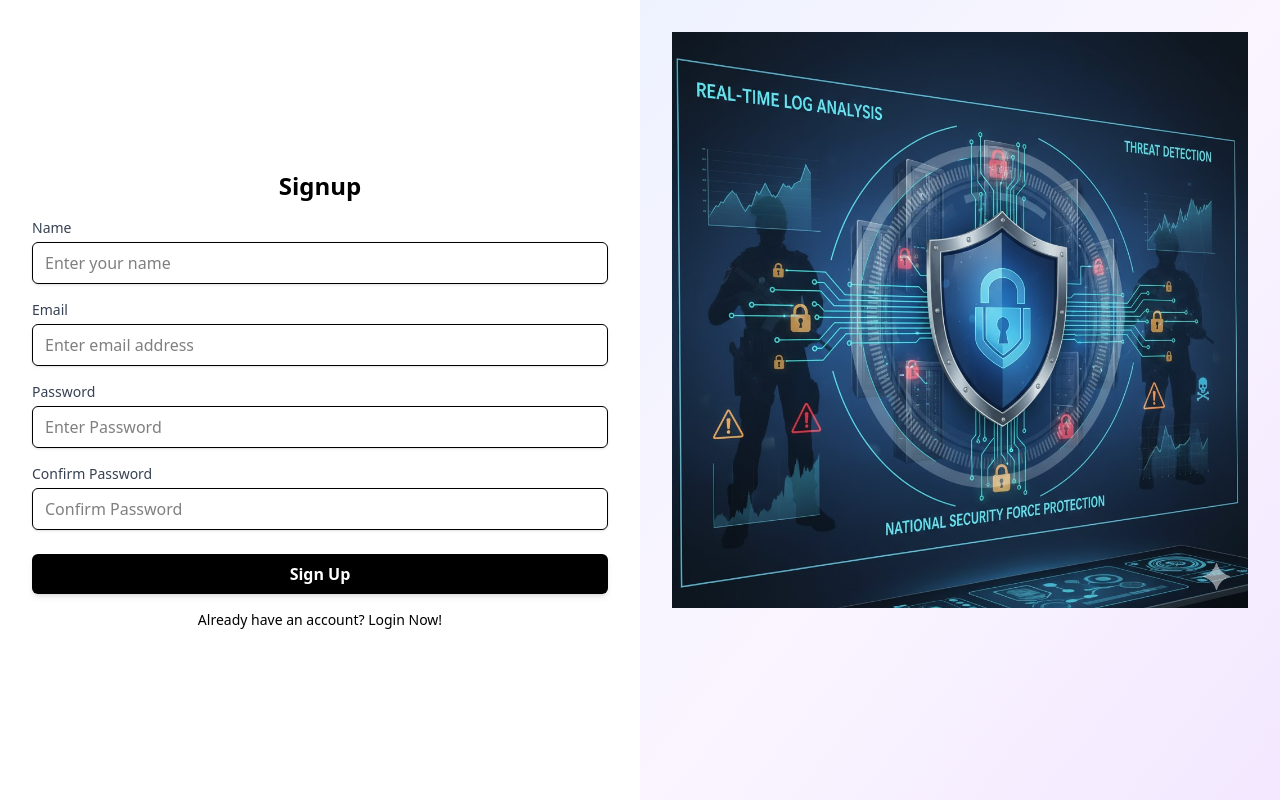
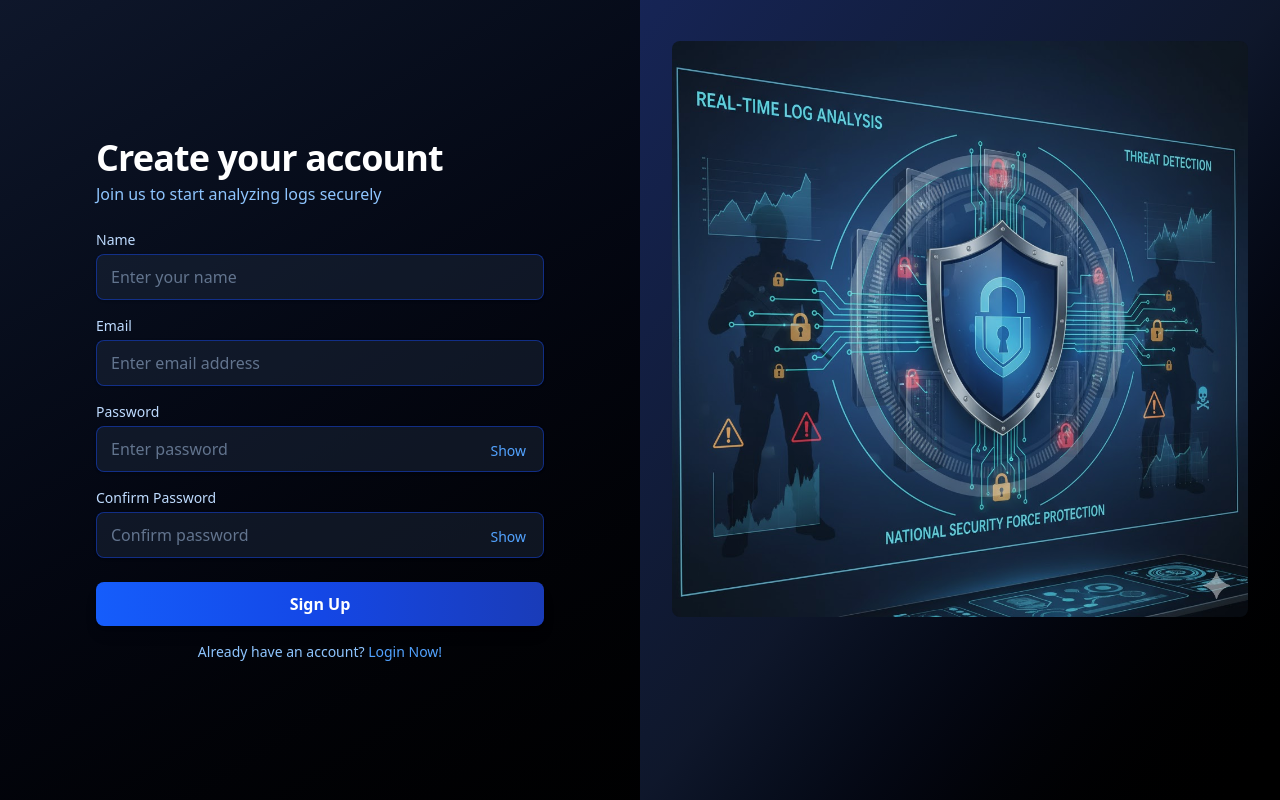
Before and after one commit to Niruth4405/You-decide-hackman, a React (Vite) app: page /signup in a window 1280 px wide. Built offline with nearby package versions, Linux system fonts and the light colour scheme.

Commit message:
Signup Login UI changed

```diff
--- a/src/client/components/Login.jsx
+++ b/src/client/components/Login.jsx
@@ -1,15 +1,45 @@
 import React, { useState } from "react";
+import { motion } from "framer-motion";
 import { Link, useNavigate } from "react-router-dom";
 import { toast, ToastContainer } from "react-toastify";
 
 import img from "../../assets/loginImg.jpg";
 
 const Login = () => {
+  const pageVariants = {
+    initial: { opacity: 0 },
+    animate: { opacity: 1, transition: { duration: 0.4 } },
+    exit: { opacity: 0, transition: { duration: 0.2 } }
+  };
+
+  const containerVariants = {
+    initial: { opacity: 0, y: 16 },
+    animate: {
+      opacity: 1,
+      y: 0,
+      transition: { type: "spring", stiffness: 120, damping: 16 }
+    }
+  };
+
+  const itemVariants = {
+    initial: { opacity: 0, y: 10 },
+    animate: (i) => ({
+      opacity: 1,
+      y: 0,
+      transition: { delay: 0.05 * i, duration: 0.25 }
+    })
+  };
+
+  const mediaVariants = {
+    initial: { opacity: 0, x: 20 },
+    animate: { opacity: 1, x: 0, transition: { duration: 0.5 } }
+  };
   const [formData, setFormData] = useState({
     email: "",
     password: ""
   });
   const [isLoading, setIsLoading] = useState(false);
+  const [showPassword, setShowPassword] = useState(false);
   const navigate = useNavigate();
 
   const handleChange = (e) => {
@@ -73,7 +103,13 @@ const Login = () => {
   };
 
   return (
-    <div className="min-h-screen w-screen flex items-center justify-center bg-gradient-to-br from-gray-100 to-gray-200 p-0">
+    <motion.div
+      className="min-h-screen w-screen flex items-center justify-center bg-gradient-to-br from-slate-900 via-blue-950 to-black p-0 font-sans"
+      initial="initial"
+      animate="animate"
+      exit="exit"
+      variants={pageVariants}
+    >
       <ToastContainer
         position="top-right"
         autoClose={3000}
@@ -84,70 +120,104 @@ const Login = () => {
         pauseOnFocusLoss
         draggable
         pauseOnHover
-        theme="light"
+        theme="dark"
       />
+      <div className="w-full min-h-screen mx-0 bg-gradient-to-br from-slate-900 to-black flex flex-col lg:flex-row">
+        <motion.div
+          className="lg:w-1/2 w-full mx-auto flex flex-col justify-center items-center px-6 py-10 md:py-16"
+          variants={containerVariants}
+        >
+          <motion.div className="flex flex-col items-start justify-start text-start w-full max-w-md" variants={itemVariants} custom={0}>
+            <h2 className="text-3xl md:text-4xl font-extrabold tracking-tight text-white">Welcome back</h2>
+            <p className="text-blue-300 mt-1">Sign in to continue to your dashboard</p>
+          </motion.div>
 
-      <div className="w-full h-screen max-w-none mx-0 bg-white rounded-none shadow-none flex flex-col md:flex-row overflow-hidden">
-        {/* Left: Login Area */}
-        <div className="md:w-1/2 w-full mx-auto flex flex-col justify-center items-center p-8">
-          <div className="flex flex-col items-start justify-start text-start">
-            <h2 className="text-2xl font-bold mb-2">Login</h2>
-          </div>
-
-          <form onSubmit={handleSubmit} className="w-full flex flex-col justify-center mt-2">
-            <div>
-              <label className="block text-sm font-medium text-gray-700">
+          <motion.form
+            onSubmit={handleSubmit}
+            className="w-full max-w-md flex flex-col justify-center mt-6"
+            initial="initial"
+            animate="animate"
+          >
+            <motion.div variants={itemVariants} custom={1}>
+              <label className="block text-sm font-medium text-blue-200">
                 Email
               </label>
-              <input
+              <motion.input
                 type="email"
                 name="email"
                 value={formData.email}
                 onChange={handleChange}
-                className="mt-1 block w-full border rounded-md px-3 py-2 shadow-sm outline-none focus:ring-2 focus:ring-black"
+                className="mt-1 block w-full bg-slate-800/50 border border-blue-700/50 rounded-lg px-3.5 py-2.5 text-white shadow-sm outline-none focus:ring-4 focus:ring-blue-500/30 focus:border-blue-500 placeholder-slate-500"
                 placeholder="Enter email address"
                 disabled={isLoading}
+                whileFocus={{ scale: 1.01 }}
+                transition={{ type: "spring", stiffness: 300, damping: 20 }}
               />
-            </div>
+            </motion.div>
 
-            <div className="mt-4">
-              <label className="block text-sm font-medium text-gray-700">
+            <motion.div className="mt-4" variants={itemVariants} custom={2}>
+              <label className="block text-sm font-medium text-blue-200">
                 Password
               </label>
-              <input
-                type="password"
-                name="password"
-                value={formData.password}
-                onChange={handleChange}
-                className="mt-1 block w-full border rounded-md px-3 py-2 shadow-sm outline-none focus:ring-2 focus:ring-black"
-                placeholder="Enter Password"
-                disabled={isLoading}
-              />
-            </div>
+              <div className="relative">
+                <motion.input
+                  type={showPassword ? "text" : "password"}
+                  name="password"
+                  value={formData.password}
+                  onChange={handleChange}
+                  className="mt-1 block w-full bg-slate-800/50 border border-blue-700/50 rounded-lg px-3.5 py-2.5 pr-10 text-white shadow-sm outline-none focus:ring-4 focus:ring-blue-500/30 focus:border-blue-500 placeholder-slate-500"
+                  placeholder="Enter password"
+                  disabled={isLoading}
+                  whileFocus={{ scale: 1.01 }}
+                  transition={{ type: "spring", stiffness: 300, damping: 20 }}
+                />
+                <button
+                  type="button"
+                  onClick={() => setShowPassword((v) => !v)}
+                  className="absolute inset-y-0 right-0 mt-1 mr-2.5 px-2 text-blue-400 hover:text-blue-300 text-sm"
+                  aria-label="Toggle password visibility"
+                >
+                  {showPassword ? "Hide" : "Show"}
+                </button>
+              </div>
+            </motion.div>
 
-            <button
+            <motion.button
               type="submit"
               disabled={isLoading}
-              className="cursor-pointer mt-6 bg-black text-white font-semibold py-2 rounded-md shadow-md hover:bg-slate-700 transition-all disabled:opacity-50 disabled:cursor-not-allowed"
+              className="cursor-pointer mt-6 bg-gradient-to-r from-blue-600 via-blue-700 to-blue-800 text-white font-semibold py-2.5 rounded-lg shadow-lg transition-all disabled:opacity-50 disabled:cursor-not-allowed"
+              whileHover={{ y: -1, boxShadow: "0 10px 28px rgba(59,130,246,0.4)" }}
+              whileTap={{ scale: 0.98 }}
+              variants={itemVariants}
+              custom={3}
             >
               {isLoading ? "Logging in..." : "Login"}
-            </button>
+            </motion.button>
 
-            <p className="text-sm mt-4 text-center">
+            <motion.p className="text-sm mt-4 text-center text-blue-300" variants={itemVariants} custom={4}>
               Don't have an account?{" "}
-              <Link to="/signup" className="hover:underline text-black font-medium">
+              <Link to="/signup" className="hover:underline text-blue-400 font-medium">
                 Signup Now!
               </Link>
-            </p>
-          </form>
-        </div>
+            </motion.p>
+          </motion.form>
+        </motion.div>
 
-        {/* Right: Dashboard Preview */}
-        <div className="hidden md:flex flex-col w-1/2 bg-gradient-to-br from-indigo-50 via-purple-50 to-purple-100 p-8 relative h-screen">
-          <img src={img} alt="hero image" />
-        </div>
+        <motion.div
+          className="hidden lg:flex flex-col w-1/2 bg-gradient-to-br from-blue-950 via-slate-900 to-black p-8 relative min-h-screen"
+          variants={mediaVariants}
+        >
+          <motion.img
+            src={img}
+            alt="hero image"
+            initial={{ y: 10, opacity: 0.9 }}
+            animate={{ y: [10, -6, 10] }}
+            transition={{ repeat: Infinity, duration: 6, ease: "easeInOut" }}
+            className="rounded-lg opacity-80"
+          />
+        </motion.div>
       </div>
-    </div>
+    </motion.div>
   );
 };
 
--- a/src/client/components/Signup.jsx
+++ b/src/client/components/Signup.jsx
@@ -1,10 +1,41 @@
 import React, { useState } from "react";
+import { motion } from "framer-motion";
 import { Link, useNavigate } from "react-router-dom";
 import { toast, ToastContainer } from "react-toastify";
 
 import img from "../../assets/loginImg.jpg";
 
 const Signup = () => {
+  const pageVariants = {
+    initial: { opacity: 0 },
+    animate: { opacity: 1, transition: { duration: 0.4 } },
+    exit: { opacity: 0, transition: { duration: 0.2 } }
+  };
+
+  const containerVariants = {
+    initial: { opacity: 0, y: 16 },
+    animate: {
+      opacity: 1,
+      y: 0,
+      transition: { type: "spring", stiffness: 120, damping: 16 }
+    }
+  };
+
+  const itemVariants = {
+    initial: { opacity: 0, y: 10 },
+    animate: (i) => ({
+      opacity: 1,
+      y: 0,
+      transition: { delay: 0.05 * i, duration: 0.25 }
+    })
+  };
+
+  const mediaVariants = {
+    initial: { opacity: 0, x: -20 },
+    animate: { opacity: 1, x: 0, transition: { duration: 0.5 } }
+  };
+  const [showPassword, setShowPassword] = useState(false);
+  const [showConfirm, setShowConfirm] = useState(false);
   const [formData, setFormData] = useState({
     name: "",
     email: "",
@@ -95,7 +126,13 @@ const Signup = () => {
   };
 
   return (
-    <div className="min-h-screen w-screen flex items-center justify-center bg-gradient-to-br from-gray-100 to-gray-200 p-0">
+    <motion.div
+      className="min-h-screen w-screen flex items-center justify-center bg-gradient-to-br from-slate-900 via-blue-950 to-black p-0 font-sans"
+      initial="initial"
+      animate="animate"
+      exit="exit"
+      variants={pageVariants}
+    >
       <ToastContainer
         position="top-right"
         autoClose={3000}
@@ -106,100 +143,148 @@ const Signup = () => {
         pauseOnFocusLoss
         draggable
         pauseOnHover
-        theme="light"
+        theme="dark"
       />
+      <div className="w-full min-h-screen mx-0 bg-gradient-to-br from-slate-900 to-black flex flex-col lg:flex-row">
+        <motion.div
+          className="lg:w-1/2 w-full mx-auto flex flex-col justify-center items-center px-6 py-10 md:py-16"
+          variants={containerVariants}
+        >
+          <motion.div className="flex flex-col items-start justify-start text-start w-full max-w-md" variants={itemVariants} custom={0}>
+            <h2 className="text-3xl md:text-4xl font-extrabold tracking-tight text-white">Create your account</h2>
+            <p className="text-blue-300 mt-1">Join us to start analyzing logs securely</p>
+          </motion.div>
 
-      <div className="w-full h-screen max-w-none mx-0 bg-white rounded-none shadow-none flex flex-col md:flex-row overflow-hidden">
-        {/* Left: Signup Area */}
-        <div className="md:w-1/2 w-full mx-auto flex flex-col justify-center items-center p-8">
-          <div className="flex flex-col items-start justify-start text-start">
-            <h2 className="text-2xl font-bold mb-2">Signup</h2>
-          </div>
-
-          <form onSubmit={handleSubmit} className="w-full flex flex-col justify-center mt-2">
-            <div>
-              <label className="block text-sm font-medium text-gray-700">
+          <motion.form
+            onSubmit={handleSubmit}
+            className="w-full max-w-md flex flex-col justify-center mt-6"
+            initial="initial"
+            animate="animate"
+          >
+            <motion.div variants={itemVariants} custom={1}>
+              <label className="block text-sm font-medium text-blue-200">
                 Name
               </label>
-              <input
+              <motion.input
                 type="text"
                 name="name"
                 value={formData.name}
                 onChange={handleChange}
-                className="mt-1 block w-full border rounded-md px-3 py-2 shadow-sm outline-none focus:ring-2 focus:ring-black"
+                className="mt-1 block w-full bg-slate-800/50 border border-blue-700/50 rounded-lg px-3.5 py-2.5 text-white shadow-sm outline-none focus:ring-4 focus:ring-blue-500/30 focus:border-blue-500 placeholder-slate-500"
                 placeholder="Enter your name"
                 disabled={isLoading}
+                whileFocus={{ scale: 1.01 }}
+                transition={{ type: "spring", stiffness: 300, damping: 20 }}
               />
-            </div>
+            </motion.div>
 
-            <div className="mt-4">
-              <label className="block text-sm font-medium text-gray-700">
+            <motion.div className="mt-4" variants={itemVariants} custom={2}>
+              <label className="block text-sm font-medium text-blue-200">
                 Email
               </label>
-              <input
+              <motion.input
                 type="email"
                 name="email"
                 value={formData.email}
                 onChange={handleChange}
-                className="mt-1 block w-full border rounded-md px-3 py-2 shadow-sm outline-none focus:ring-2 focus:ring-black"
+                className="mt-1 block w-full bg-slate-800/50 border border-blue-700/50 rounded-lg px-3.5 py-2.5 text-white shadow-sm outline-none focus:ring-4 focus:ring-blue-500/30 focus:border-blue-500 placeholder-slate-500"
                 placeholder="Enter email address"
                 disabled={isLoading}
+                whileFocus={{ scale: 1.01 }}
+                transition={{ type: "spring", stiffness: 300, damping: 20 }}
               />
-            </div>
+            </motion.div>
 
-            <div className="mt-4">
-              <label className="block text-sm font-medium text-gray-700">
+            <motion.div className="mt-4" variants={itemVariants} custom={3}>
+              <label className="block text-sm font-medium text-blue-200">
                 Password
               </label>
-              <input
-                type="password"
+              <div className="relative">
+                <motion.input
+                  type={showPassword ? "text" : "password"}
                   name="password"
                   value={formData.password}
                   onChange={handleChange}
-                className="mt-1 block w-full border rounded-md px-3 py-2 shadow-sm outline-none focus:ring-2 focus:ring-black"
-                placeholder="Enter Password"
+                  className="mt-1 block w-full bg-slate-800/50 border border-blue-700/50 rounded-lg px-3.5 py-2.5 pr-10 text-white shadow-sm outline-none focus:ring-4 focus:ring-blue-500/30 focus:border-blue-500 placeholder-slate-500"
+                  placeholder="Enter password"
                   disabled={isLoading}
+                  whileFocus={{ scale: 1.01 }}
+                  transition={{ type: "spring", stiffness: 300, damping: 20 }}
                 />
+                <button
+                  type="button"
+                  onClick={() => setShowPassword((v) => !v)}
+                  className="absolute inset-y-0 right-0 mt-1 mr-2.5 px-2 text-blue-400 hover:text-blue-300 text-sm"
+                  aria-label="Toggle password visibility"
+                >
+                  {showPassword ? "Hide" : "Show"}
+                </button>
               </div>
+            </motion.div>
 
-            <div className="mt-4">
-              <label className="block text-sm font-medium text-gray-700">
+            <motion.div className="mt-4" variants={itemVariants} custom={4}>
+              <label className="block text-sm font-medium text-blue-200">
                 Confirm Password
               </label>
-              <input
-                type="password"
+              <div className="relative">
+                <motion.input
+                  type={showConfirm ? "text" : "password"}
                   name="confirmPassword"
                   value={formData.confirmPassword}
                   onChange={handleChange}
-                className="mt-1 block w-full border rounded-md px-3 py-2 shadow-sm outline-none focus:ring-2 focus:ring-black"
-                placeholder="Confirm Password"
+                  className="mt-1 block w-full bg-slate-800/50 border border-blue-700/50 rounded-lg px-3.5 py-2.5 pr-10 text-white shadow-sm outline-none focus:ring-4 focus:ring-blue-500/30 focus:border-blue-500 placeholder-slate-500"
+                  placeholder="Confirm password"
                   disabled={isLoading}
+                  whileFocus={{ scale: 1.01 }}
+                  transition={{ type: "spring", stiffness: 300, damping: 20 }}
                 />
+                <button
+                  type="button"
+                  onClick={() => setShowConfirm((v) => !v)}
+                  className="absolute inset-y-0 right-0 mt-1 mr-2.5 px-2 text-blue-400 hover:text-blue-300 text-sm"
+                  aria-label="Toggle confirm password visibility"
+                >
+                  {showConfirm ? "Hide" : "Show"}
+                </button>
               </div>
+            </motion.div>
 
-            <button
+            <motion.button
               type="submit"
               disabled={isLoading}
-              className="cursor-pointer mt-6 bg-black text-white font-semibold py-2 rounded-md shadow-md hover:bg-slate-700 transition-all disabled:opacity-50 disabled:cursor-not-allowed"
+              className="cursor-pointer mt-6 bg-gradient-to-r from-blue-600 via-blue-700 to-blue-800 text-white font-semibold py-2.5 rounded-lg shadow-lg transition-all disabled:opacity-50 disabled:cursor-not-allowed"
+              whileHover={{ y: -1, boxShadow: "0 10px 28px rgba(59,130,246,0.4)" }}
+              whileTap={{ scale: 0.98 }}
+              variants={itemVariants}
+              custom={5}
             >
               {isLoading ? "Creating Account..." : "Sign Up"}
-            </button>
+            </motion.button>
 
-            <p className="text-sm mt-4 text-center">
+            <motion.p className="text-sm mt-4 text-center text-blue-300" variants={itemVariants} custom={6}>
               Already have an account?{" "}
-              <Link to="/login" className="hover:underline text-black font-medium">
+              <Link to="/login" className="hover:underline text-blue-400 font-medium">
                 Login Now!
               </Link>
-            </p>
-          </form>
+            </motion.p>
+          </motion.form>
+        </motion.div>
+
+        <motion.div
+          className="hidden lg:flex flex-col w-1/2 bg-gradient-to-br from-blue-950 via-slate-900 to-black p-8 relative min-h-screen"
+          variants={mediaVariants}
+        >
+          <motion.img
+            src={img}
+            alt="hero image"
+            initial={{ y: 10, opacity: 0.9 }}
+            animate={{ y: [10, -6, 10] }}
+            transition={{ repeat: Infinity, duration: 6, ease: "easeInOut" }}
+            className="rounded-lg opacity-80"
+          />
+        </motion.div>
       </div>
-
-        {/* Right: Dashboard Preview */}
-        <div className="hidden md:flex flex-col w-1/2 bg-gradient-to-br from-indigo-50 via-purple-50 to-purple-100 p-8 relative h-screen">
-          <img src={img} alt="hero image" />
-        </div>
-      </div>
-    </div>
+    </motion.div>
   );
 };
 
```
Also changed, not shown: 1 other file (tests, documents, lock files or other folders). Lines whose indentation alone changed are shown as unchanged.
